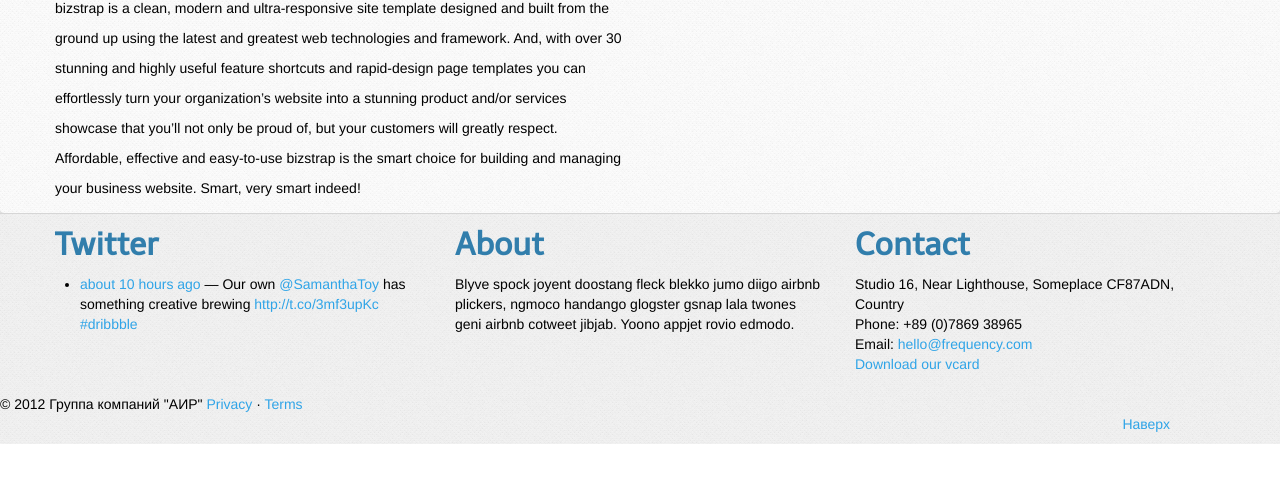
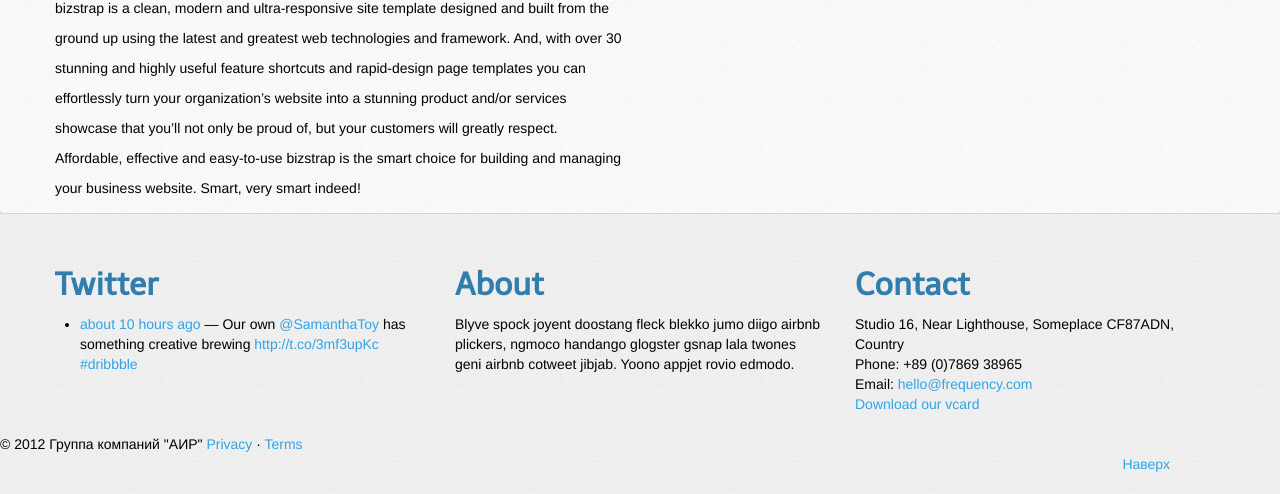
Before and after one commit to herrwamm/npcair.ru, a plain HTML site: page index.html in a window 1280 px wide. Shown: the part 690-1184 px from the top of the page. Before the commit the page ends 1134 px from the top, so only its background shows below. Drawn offline with Linux system fonts and the light colour scheme; files whose address does not match are found by name.

Commit message:
/ ‘assets/css/style.css’

```diff
--- a/assets/css/style.css
+++ b/assets/css/style.css
@@ -22,10 +22,7 @@ body {
 	width: 100%;
 	border-top: 1px solid #D6D6D6;
 	background: #f2f2f2 url(/npcair.ru.git/assets/images/pattern.png) repeat left top;
-	margin-left: -20px;
-    margin-right: -20px;
-    padding-left: 20px;
-    padding-right: 20px;
+    padding: 40px 0 10px;
 }
 #footer h3 {
 	margin-bottom: 25px;
```
